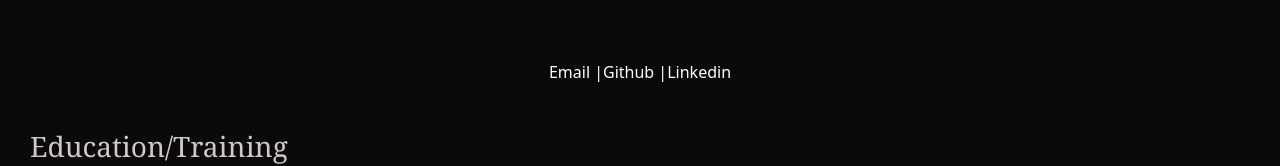
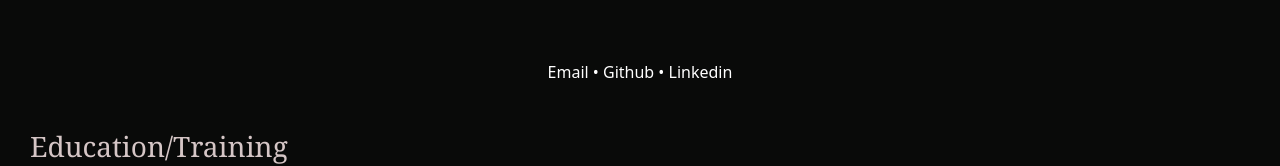
Before and after one commit to Dmelz11/react, a React (Vite) app: page /resume in a window 1280 px wide. Shown: the part 395-561 px from the top of the page. Built offline with nearby package versions, Linux system fonts and the light colour scheme.

Commit message:
changed spacing in links on resume.jsx file

```diff
--- a/src/pages/Resume.jsx
+++ b/src/pages/Resume.jsx
@@ -12,12 +12,11 @@ export default function Resume() {
         <hr className="line"></hr>
         <p className="contact">Phone: 541-500-9142  PO Box Brookings, OR 97415</p>
         <p className="text-center">
-          <a href="mailto: david@greensprings.us">Email |</a>
+          <a href="mailto: david@greensprings.us">Email • </a>
           <a href="https://github.com/Dmelz11">
-            Github |
-          </a>
+             Github • </a>
           <a href="https://www.linkedin.com/in/david-melendez-a03759293/">
-            Linkedin
+             Linkedin
           </a>
         </p>
       </div>
```
